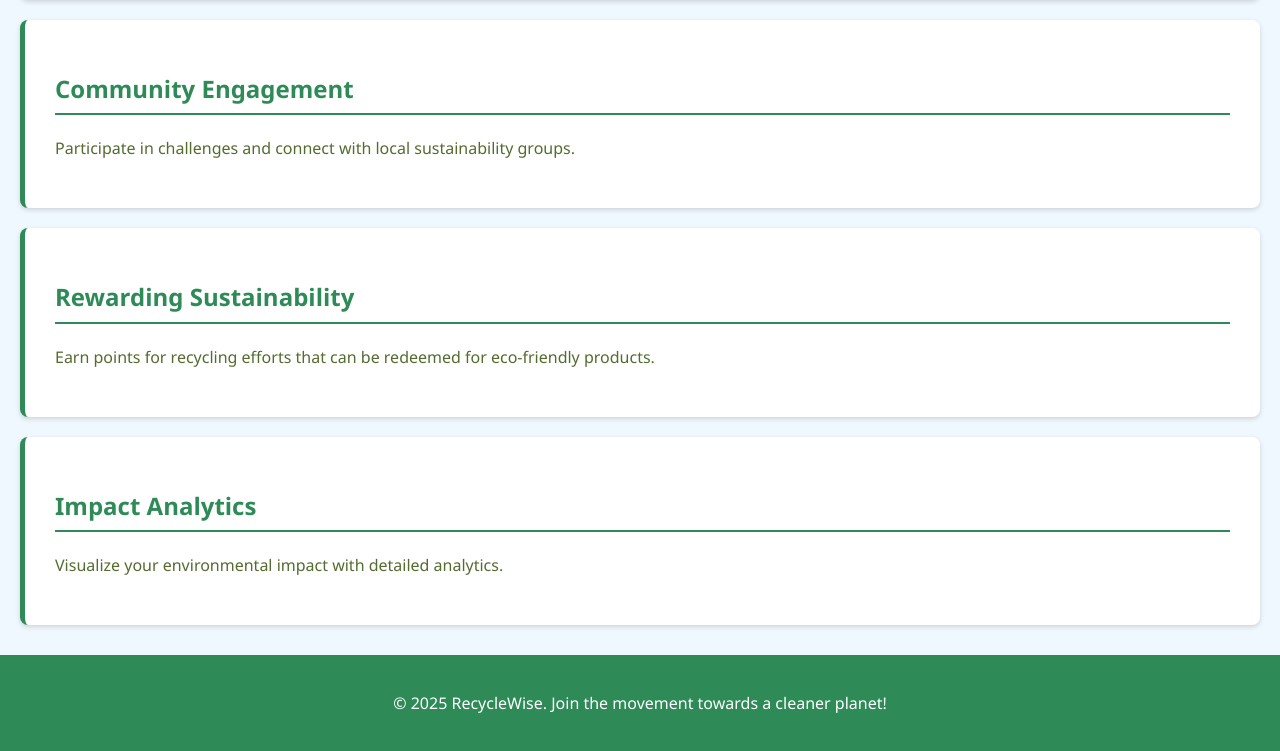
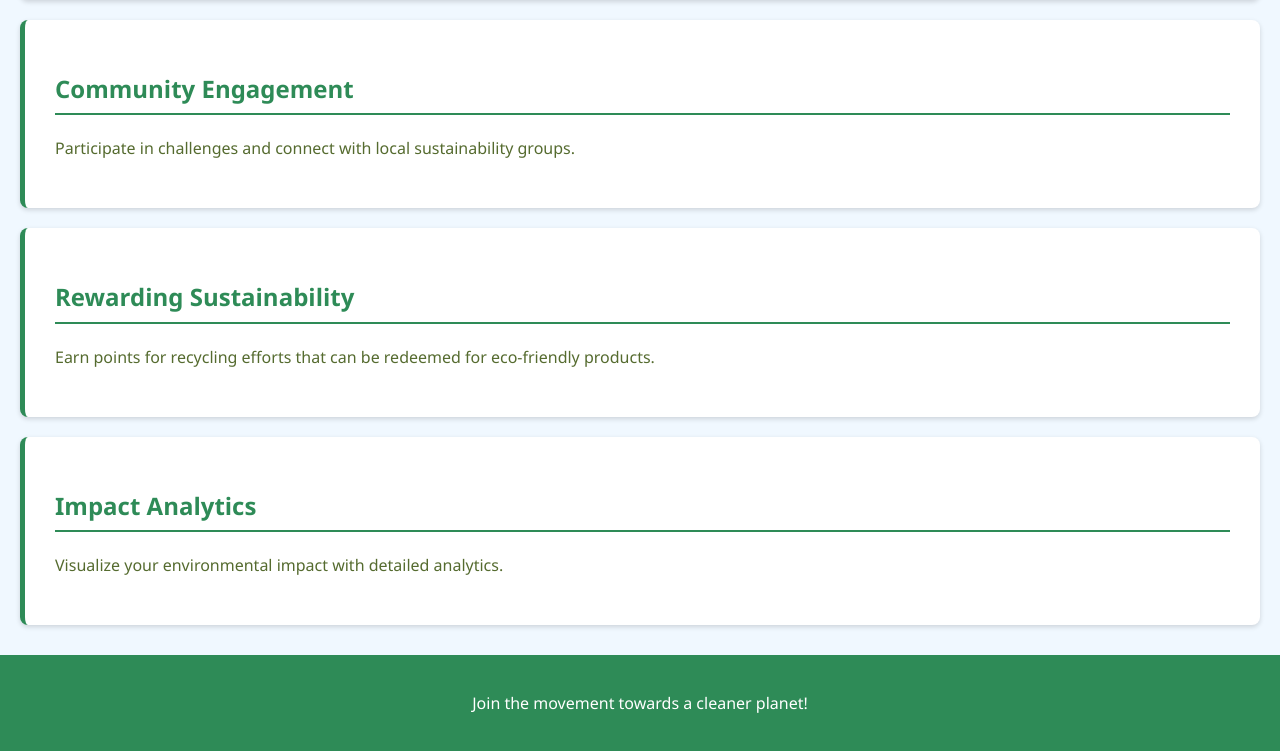
Before and after one commit to chaitu4765/recyclewise, a plain HTML site: page index.html in a window 1280 px wide. Shown: the part 1098-1849 px from the top of the page. Drawn offline with Linux system fonts and the light colour scheme.

Commit message:
Update index.html

```diff
--- a/index.html
+++ b/index.html
@@ -59,7 +59,7 @@
     </section>
 
     <footer>
-        <p>&copy; 2025 RecycleWise. Join the movement towards a cleaner planet!</p>
+        <p> Join the movement towards a cleaner planet!</p>
     </footer>
 
 </body>
```
